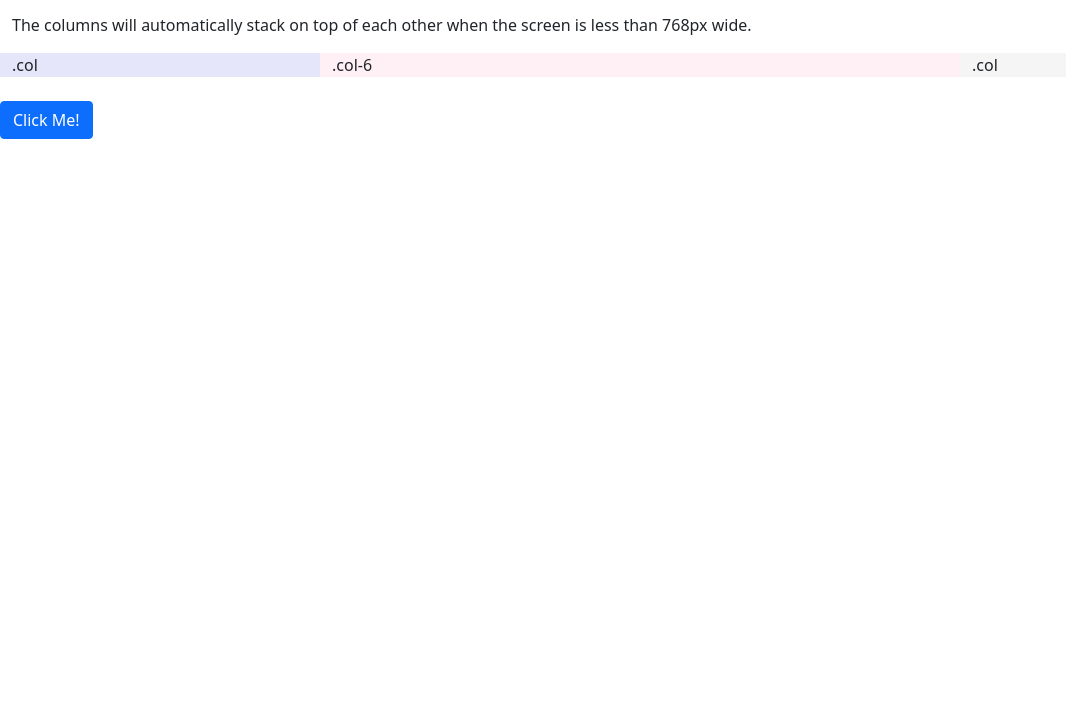
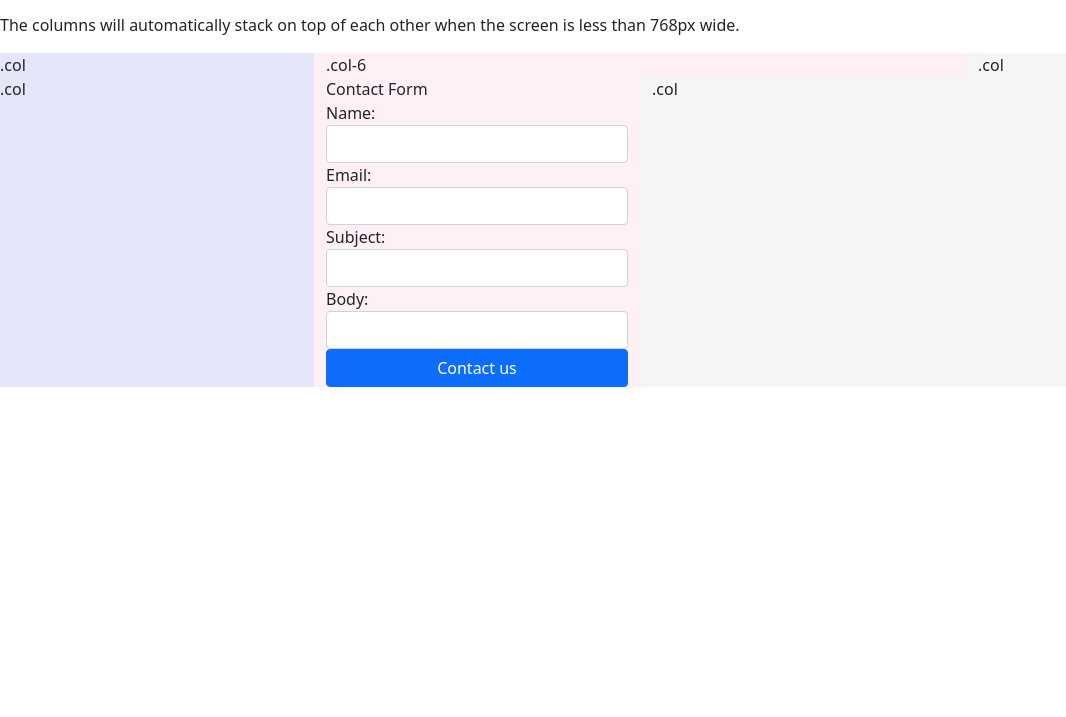
Before and after one commit to meliyang/pui-lab-11, a plain HTML site: page week_11/index.html in a window 1280 px wide. Shown: the part 83-800 px from the top of the page, without its empty margins (0-1066 px from the left). Drawn offline with nearby package versions, Linux system fonts and the light colour scheme.

Commit message:
completed lab 11

```diff
--- a/week_11/index.html
+++ b/week_11/index.html
@@ -19,7 +19,7 @@
 <body>
 
   <!--This is the container for the grid in Bootstrap-->
-  <div class="container-fluid">
+  <div class="container=">
     <h1>Hello World!</h1>
     <p>Resize the browser window to see the effect.</p>
     <p>The columns will automatically stack on top of each other when the screen is less than 768px wide.</p>
@@ -27,15 +27,67 @@
     <!--Here is a single row with a 4/8 column split in Bootstrap-->
     <div class="row">
       <div class="col" style="background-color:lavender;">.col</div>
- <!-- Add contact  form inside this DIV-->
+      <!-- Add contact  form inside this DIV-->
          <div class="col-6" style="background-color:lavenderblush;">.col-6</div>
         <div class="col" style="background-color:whitesmoke;">.col</div>
+    </div>
+
+    <div class="row">
+      <div class="col-sm-3" style="background-color:lavender;">.col</div>
+      <!-- Add contact  form inside this DIV-->
+      <div class="col-sm-3" style="background-color:lavenderblush;">
+        Contact Form
+        <form class="form-horizontal" action="/action_page.php">
+          <div class="form-group">
+            <label class="control-label col-sm-3" for="name">Name:</label>
+            <input type="name" class="form-control" id="name">
+          </div>
+          <div class="form-group">
+            <label class="control-label col-sm-3" for="email">Email:</label>
+            <input type="email" class="form-control" id="email">
+          </div>
+          <div class="form-group">
+            <label class="control-label col-sm-3" for="subject">Subject:</label>
+            <input type="subject" class="form-control" id="subject">
+          </div>
+          <div class="form-group">
+            <label class="control-label col-sm-3" for="body">Body:</label>
+            <input type="body" class="form-control" id="body">
+          </div>
+          <div class="d-grid gap-2">
+            <button type="button" class="btn btn-primary" data-bs-toggle="modal" data-bs-target="#myModal">Contact us</button>
+
+            <!-- Modal -->
+            <div id="myModal" class="modal fade" role="dialog">
+              <div class="modal-dialog">
+
+                <!-- Modal content-->
+                <div class="modal-content">
+                  <div class="modal-header">
+                    <h4 class="modal-title" id="myModalLabel">Thank you!</h4>
+                    <button type="button" class="btn-close" data-bs-dismiss="modal" aria-label="Close"></button>
+                  </div>
+                  <div class="modal-body">
+                    <p>Thanks for contacting us.</p>
+                  </div>
+                  <div class="modal-footer">
+                    <button type="button" class="btn btn-primary" data-bs-dismiss="modal">Close</button>
+                  </div>
+                </div>
+
+              </div>
+            </div>
+
+          </div>
+        </form>
+      </div>
+      <div class="col-sm-6" style="background-color:whitesmoke;">.col</div>
     </div>
   </div>
 
   <br>
  <!-- Add modal for this  -->
-  <button type="button" class="btn btn-primary">Click Me!</button>
+  <!-- <button type="button" class="btn btn-primary">Click Me!</button> -->
 
 </body>
 </html>
```
Also changed, not shown: 1 other file.
